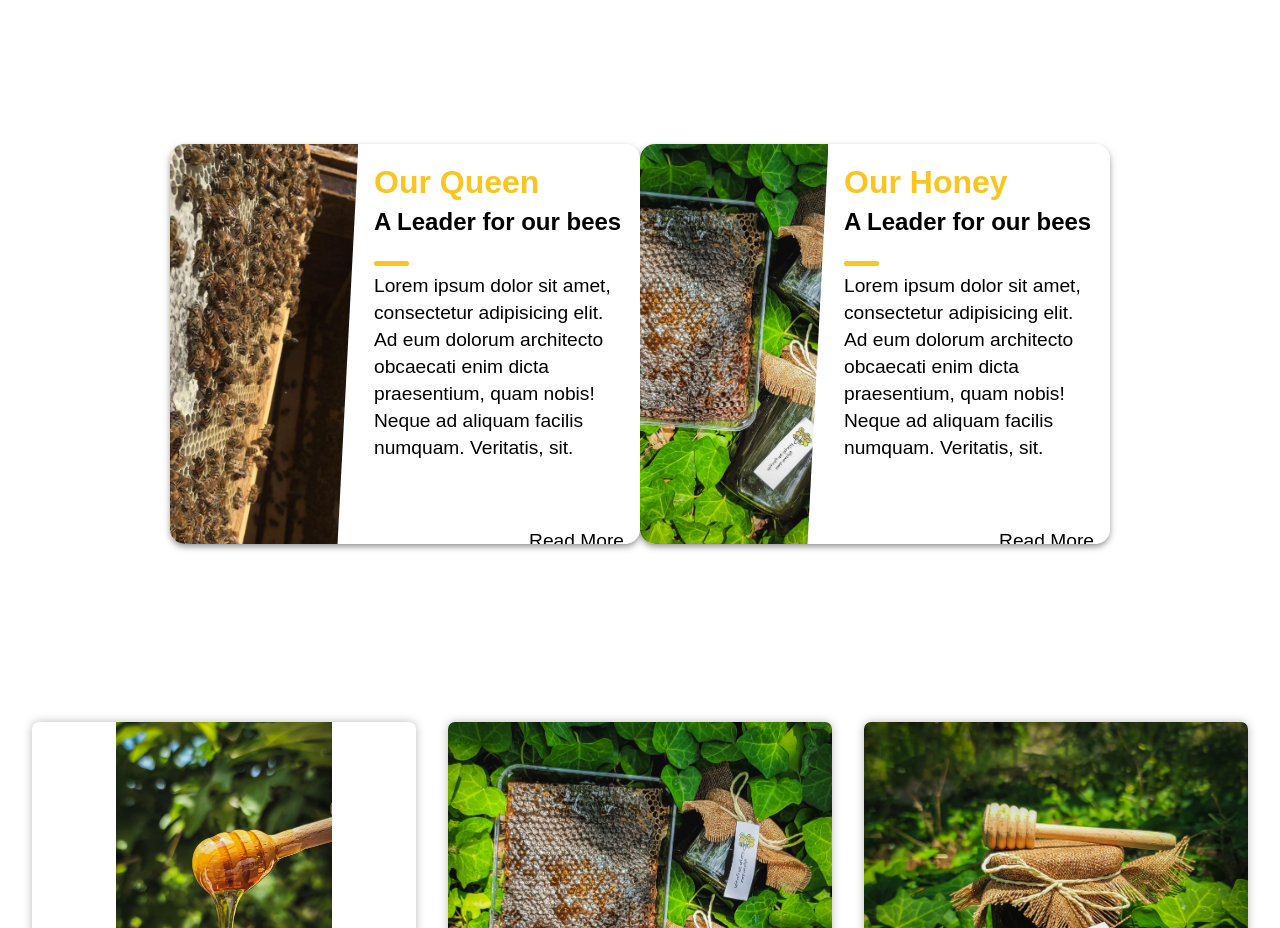
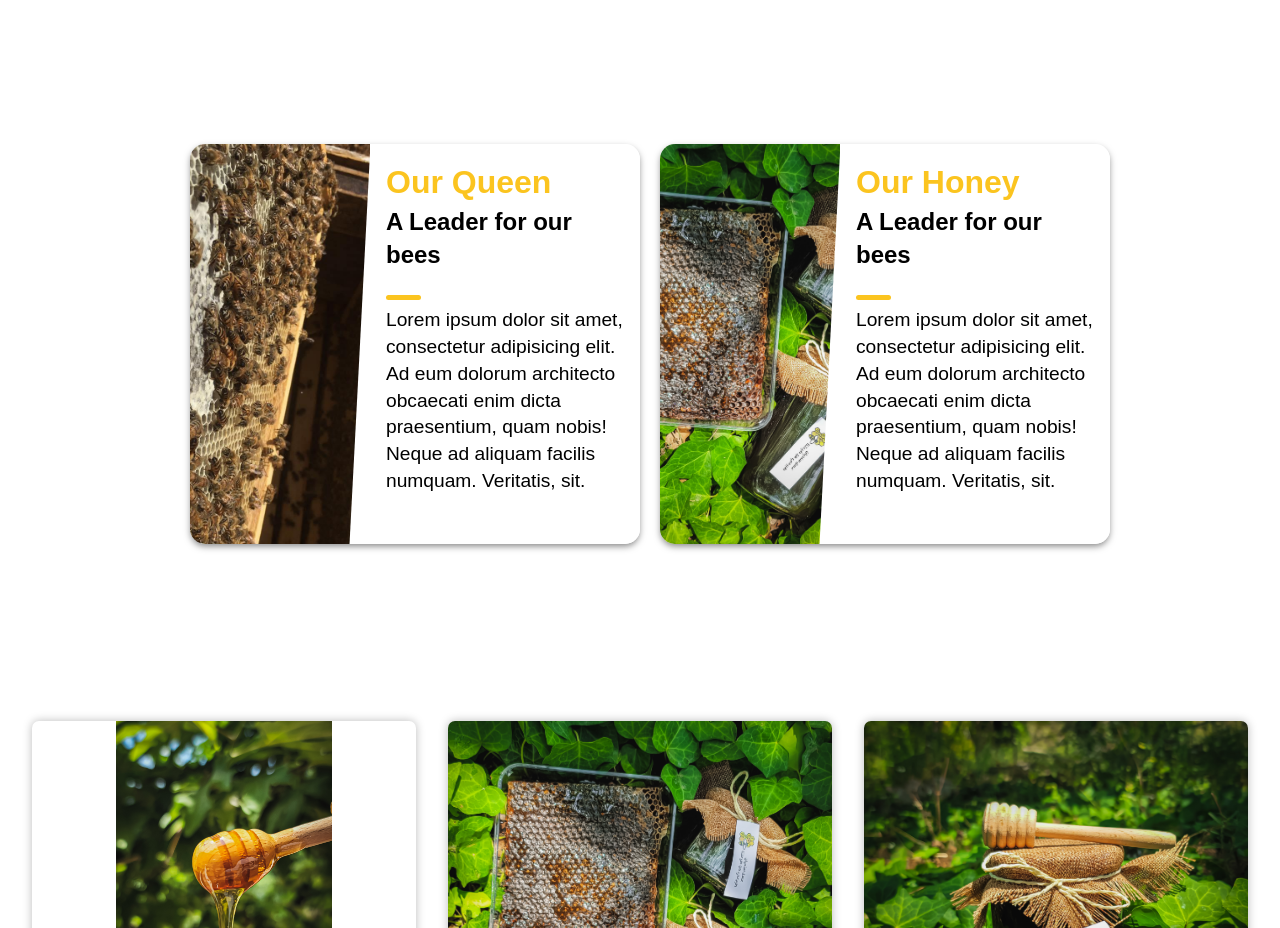
Before and after one commit to mhmdHoumani/Honey-E-commerce-FE-, a React (Create React App) app: page / in a window 1280 px wide. Shown: the part 920-1848 px from the top of the page. Built offline with nearby package versions, Linux system fonts and the light colour scheme.

Commit message:
fix margin-left in infocard

```diff
--- a/src/components/InfoCard.scss
+++ b/src/components/InfoCard.scss
@@ -16,6 +16,7 @@ $color_grey_dark: #a2a2a2;
 width: max;
 height: max;
 // position:absolute
+margin-left:20px;
 }
 
 .title-info{
@@ -137,7 +138,7 @@ height: max;
     // }
     .read-more {
       text-align:right;
-      padding-top: 50px;
+      padding-top: 40px;
       // display: flex;
       // flex-direction: column;
       // justify-content: end;
```
